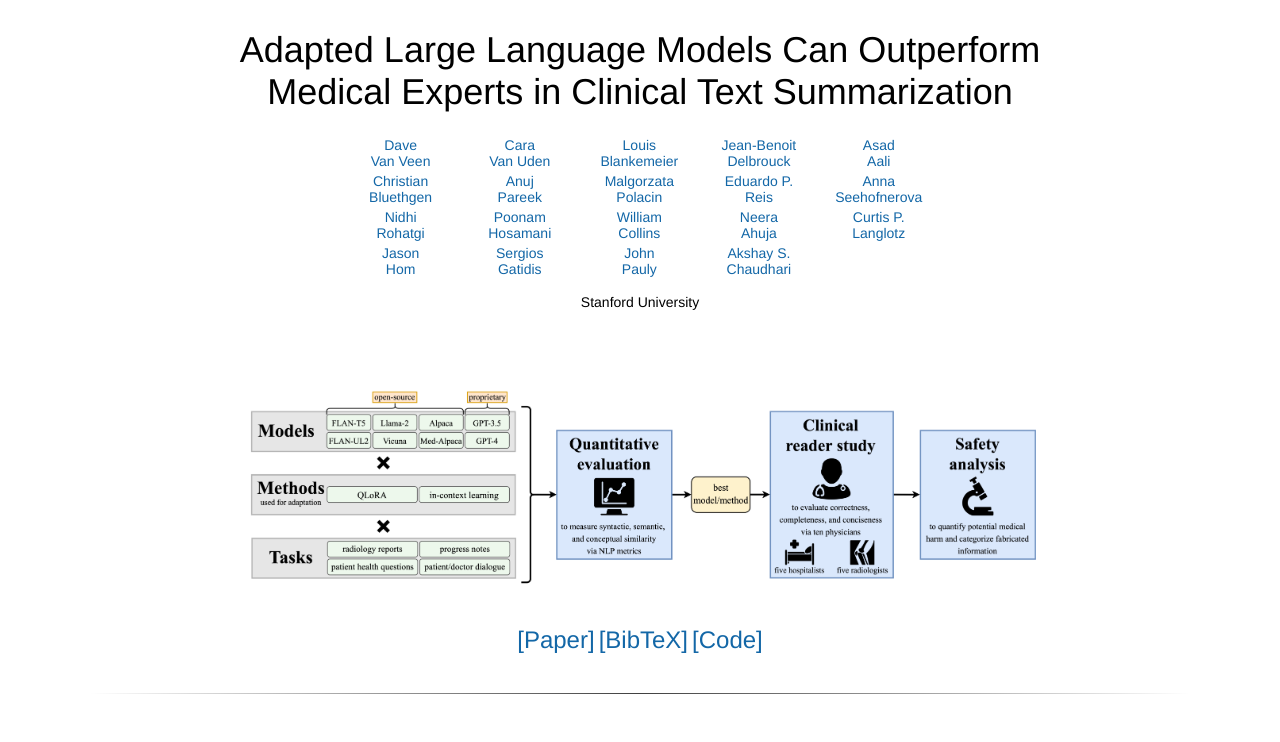
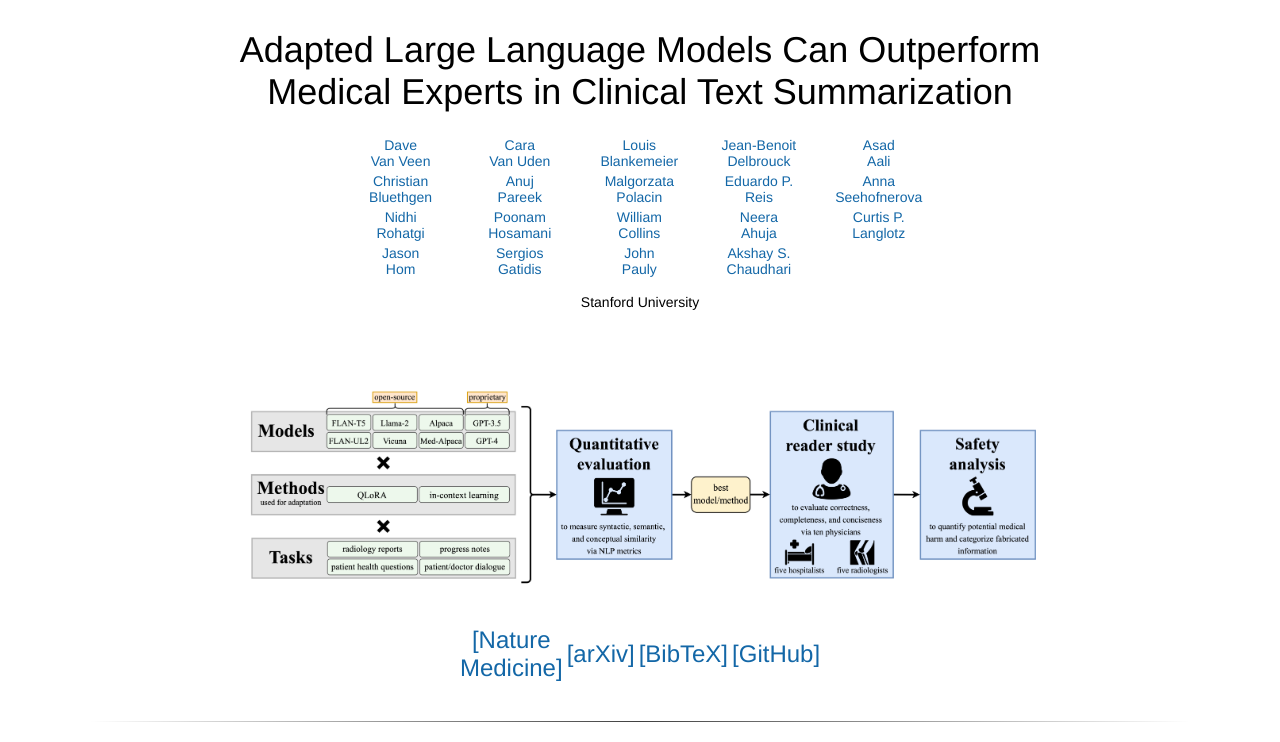
Before and after one commit to StanfordMIMI/clin-summ, a plain HTML site: page index.html in a window 1280 px wide. Shown: the top 742 px of the page. Drawn offline with Linux system fonts and the light colour scheme; some packages are replaced by stand-ins of ours; a script that the page names is missing.

Commit message:
add nmed

```diff
--- a/index.html
+++ b/index.html
@@ -291,7 +291,12 @@
 				<tr>
 					<td align=center width=120px>
 						<center>
-							<span style="font-size:24px"><a href='https://arxiv.org/abs/2309.07430'>[Paper]</a></span>
+							<span style="font-size:24px"><a href='https://www.nature.com/articles/s41591-024-02855-5'>[Nature Medicine]</a></span>
+						</center>
+					</td>
+					<td align=center width=120px>
+						<center>
+							<span style="font-size:24px"><a href='https://arxiv.org/abs/2309.07430'>[arXiv]</a></span>
 						</center>
 					</td>
 					<td align=center width=120px>
@@ -301,7 +306,7 @@
 					</td>
 					<td align=center width=120px>
 						<center>
-							<span style="font-size:24px"><a href='https://github.com/StanfordMIMI/clin-summ'>[Code]</a></span><br>
+							<span style="font-size:24px"><a href='https://github.com/StanfordMIMI/clin-summ'>[GitHub]</a></span><br>
 						</center>
 					</td>
 				</tr>
```
Also changed, not shown: resources/bibtex.txt, 1 other file.
